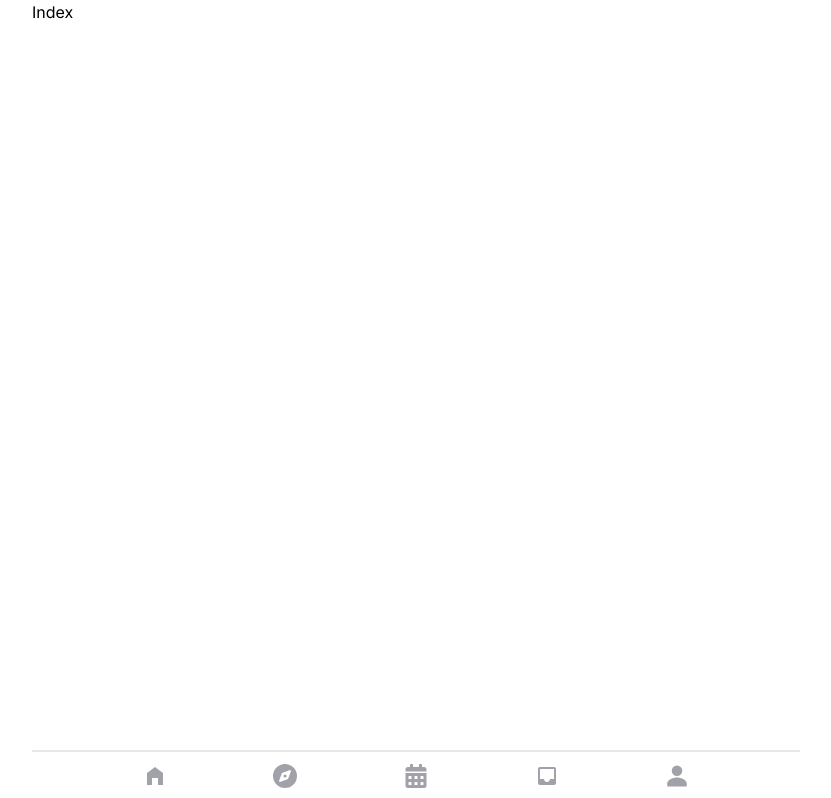
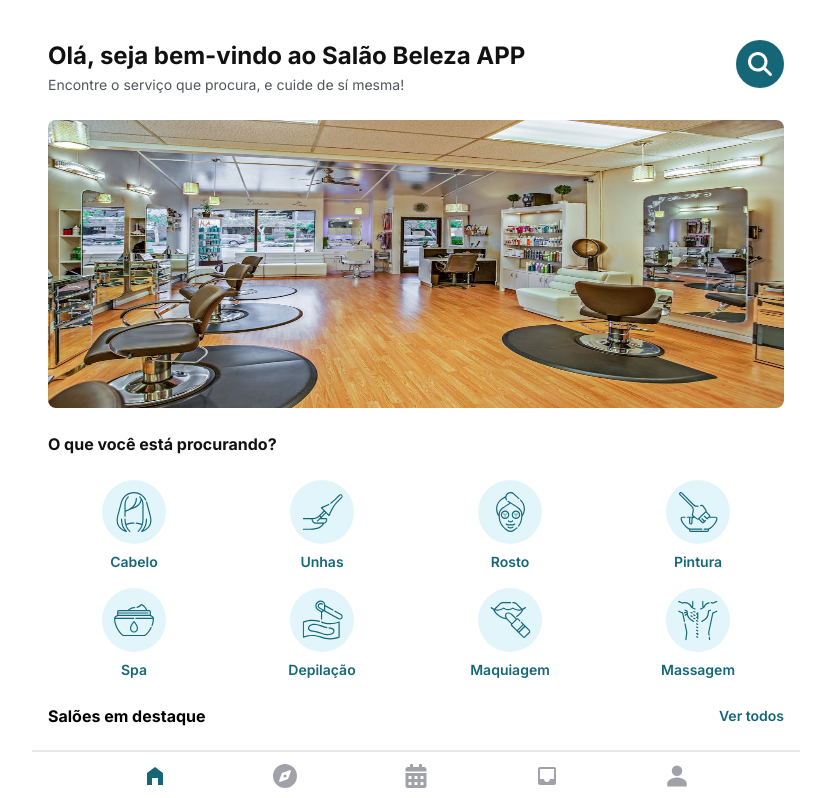
Before and after one commit to LesterCerioli/Beauty-Saloon-NextJs, a Next.js app: page / in a window 1280 px wide. Shown: the top 798 px of the page, without its empty margins (224-1055 px from the left). Built offline with nearby package versions, Linux system fonts and the light colour scheme.

Commit message:
feat(#1769): changing home to act as index page

```diff
--- a/src/app/components/NavigationBar/index.tsx
+++ b/src/app/components/NavigationBar/index.tsx
@@ -14,19 +14,19 @@ export function NavigationBar(){
         // "fixed bottom-0 left-0 z-50 w-[768px]"
         <footer className="fixed bottom-0 left-0 z-50 inset-x-0 mx-auto max-w-[768px] min-w-min border-t-2 bg-white">
             <nav className="h-12 p-1 flex items-center justify-evenly text-zinc-400">
-                <Link className={pathname == "/home" ? "flex items-center justify-evenly text-btn-primary-color" : "flex items-center justify-evenly text-zinc-400"} href="/home">
+                <Link className={pathname == "/" ? "flex items-center justify-evenly text-btn-primary-color" : "flex items-center justify-evenly text-zinc-400"} href="/">
                     <MdHomeFilled size={24} />
                 </Link>
-                <Link className={pathname == "/nearby" ? "flex items-center justify-evenly text-btn-primary-color" : "flex items-center justify-evenly text-zinc-400"} href="/home">
+                <Link className={pathname == "/nearby" ? "flex items-center justify-evenly text-btn-primary-color" : "flex items-center justify-evenly text-zinc-400"} href="#">
                     <FaCompass  size={24} />
                 </Link>
-                <Link className={pathname == "/appointment" ? "flex items-center justify-evenly text-btn-primary-color" : "flex items-center justify-evenly text-zinc-400"} href="/home">
+                <Link className={pathname == "/appointment" ? "flex items-center justify-evenly text-btn-primary-color" : "flex items-center justify-evenly text-zinc-400"} href="#">
                     <FaCalendarAlt  size={24} />
                 </Link>
-                <Link className={pathname == "/inbox" ? "flex items-center justify-evenly text-btn-primary-color" : "flex items-center justify-evenly text-zinc-400"} href="/home">
+                <Link className={pathname == "/inbox" ? "flex items-center justify-evenly text-btn-primary-color" : "flex items-center justify-evenly text-zinc-400"} href="#">
                     <MdInbox  size={24} />
                 </Link>
-                <Link className={pathname == "/profile" ? "flex items-center justify-evenly text-btn-primary-color" : "flex items-center justify-evenly text-zinc-400"} href="/home">
+                <Link className={pathname == "/profile" ? "flex items-center justify-evenly text-btn-primary-color" : "flex items-center justify-evenly text-zinc-400"} href="#">
                     <IoPersonSharp  size={24} />
                 </Link>
             </nav>
--- a/src/app/page.tsx
+++ b/src/app/page.tsx
@@ -1,11 +1,11 @@
-import Home from "./home/page";
+import Home from "./index/page";
 
 
 export default function app() {
   return (
     <>
-      {/* <Home /> */}
-      <h1>Index</h1>
+      <Home />
+      {/* <h1>Index</h1> */}
     </>
   );
 }
```
Also changed, not shown: src/app/index/page.tsx (renamed from src/app/home/page.tsx).
